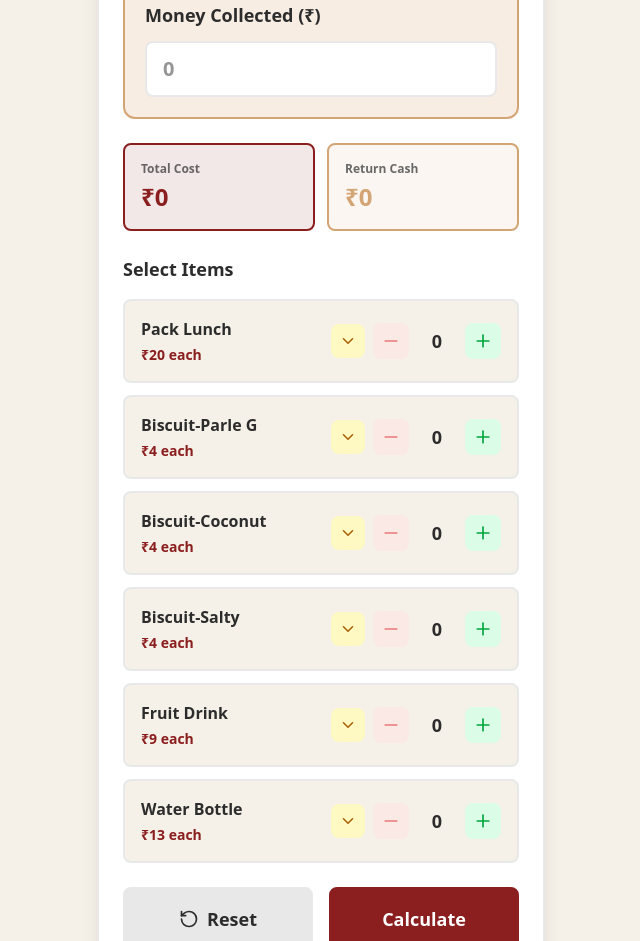
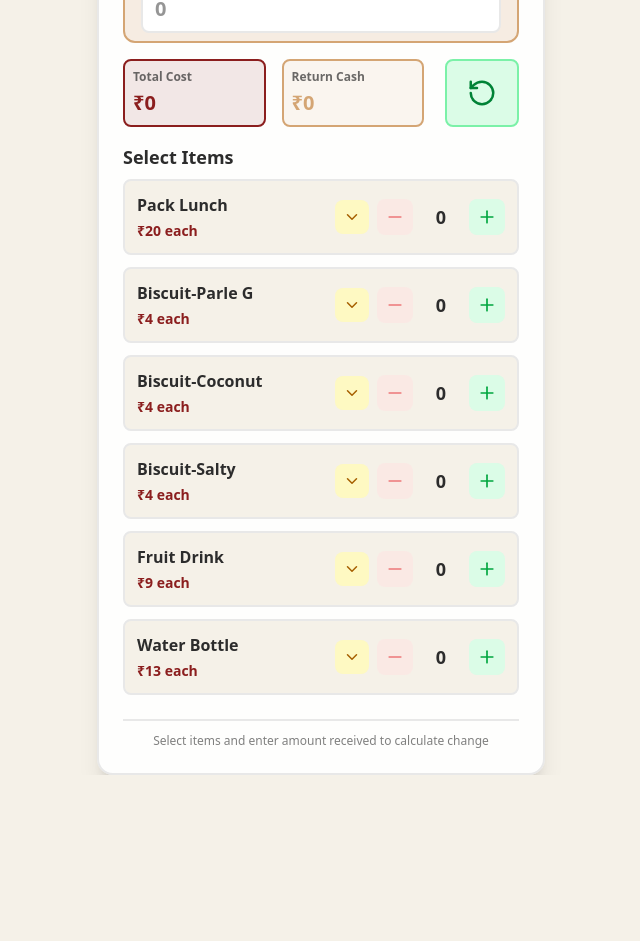
Before and after one commit to Dru-429/kiosk-calculator, a Next.js app: page / in a window 1280 px wide. Shown: the part 155-1096 px from the top of the page, without its empty margins (319-959 px from the left). After the commit the page ends 930 px from the top, so only its background shows below. Built offline with nearby package versions, Linux system fonts and the light colour scheme.

Commit message:
fixed sizing

```diff
--- a/components/kiosk-calculator.tsx
+++ b/components/kiosk-calculator.tsx
@@ -47,11 +47,11 @@ export default function KioskCalculator() {
   };
 
   return (
-    <div className="flex items-center justify-center min-h-screen p-4 bg-background">
-      <div className="w-full max-w-md bg-white rounded-2xl shadow-xl p-6 border-2 border-border">
+    <div className="flex items-center justify-center min-h-screen bg-background">
+      <div className="w-full max-w-md bg-white/90 rounded-2xl shadow-xl p-6 border-2 border-border">
         {/* Header */}
-        <div className="mb-8">
-          <h1 className="text-3xl font-bold text-primary text-center mb-1">
+        <div className="mb-4">
+          <h1 className="text-xl font-bold text-primary text-center">
             PARKING KIOSK
           </h1>
           <p className="text-center text-sm text-foreground/70">
@@ -60,7 +60,7 @@ export default function KioskCalculator() {
         </div>
 
         {/* Money Input Section */}
-        <div className="mb-6 bg-secondary/20 p-5 rounded-xl border-2 border-secondary">
+        <div className="mb-4 bg-secondary/20 p-2 px-4 rounded-xl border-2 border-secondary">
           <label className="block text-lg font-bold text-foreground mb-3">
             Money Collected (₹)
           </label>
@@ -68,31 +68,39 @@ export default function KioskCalculator() {
             type="number"
             value={moneyCollected}
             onChange={(e) => setMoneyCollected(e.target.value)}
-            className="w-full px-4 py-3 text-xl font-bold border-2 border-border rounded-lg focus:outline-none focus:border-primary focus:ring-2 focus:ring-primary/50 bg-white text-foreground"
+            className="w-full px-3 py-2 text-xl font-bold border-2 border-border rounded-lg focus:outline-none focus:border-primary focus:ring-2 focus:ring-primary/50 bg-white text-foreground"
             placeholder="0"
           />
         </div>
 
         {/* Money Info Display */}
-        <div className="grid grid-cols-2 gap-3 mb-6">
-          <div className="bg-primary/10 p-4 rounded-lg border-2 border-primary">
-            <p className="text-xs font-semibold text-foreground/70 mb-1">Total Cost</p>
-            <p className="text-2xl font-bold text-primary">₹{totalCost}</p>
+        <div className="flex justify-between mb-4 w-full">
+          <div className='flex justify-start gap-4 w-[80%]'>
+            <div className="bg-primary/10 p-2 rounded-lg border-2 border-primary w-[45%]">
+              <p className="text-xs font-semibold text-foreground/70 mb-1 ">Total Cost</p>
+              <p className="text-xl font-bold text-primary">₹{totalCost}</p>
+            </div>
+            <div className="bg-secondary/10 p-2 rounded-lg border-2 border-secondary w-[45%]">
+              <p className="text-xs font-semibold text-foreground/70 mb-1">Return Cash</p>
+              <p className="text-xl font-bold text-secondary">₹{returnCash}</p>
+            </div>
           </div>
-          <div className="bg-secondary/10 p-4 rounded-lg border-2 border-secondary">
-            <p className="text-xs font-semibold text-foreground/70 mb-1">Return Cash</p>
-            <p className="text-2xl font-bold text-secondary">₹{returnCash}</p>
-          </div>
+          <button
+            onClick={handleReset}
+            className="flex items-center justify-center px-5 py-1 bg-green-100 text-green-700 font-bold text-lg rounded-lg hover:bg-border/80 transition-colors border-2 border-green-300 "
+          >
+            <RotateCcw size={30} />
+          </button>
         </div>
 
         {/* Products Grid */}
         <div className="mb-6">
-          <h2 className="text-lg font-bold text-foreground mb-4">Select Items</h2>
+          <h2 className="text-lg font-bold text-foreground mb-2">Select Items</h2>
           <div className="space-y-3">
             {products.map((product) => (
               <div
                 key={product.id}
-                className="flex items-center justify-between bg-background p-4 rounded-lg border-2 border-border hover:border-primary/50 transition-colors"
+                className="flex items-center justify-between bg-background p-3 rounded-lg border-2 border-border hover:border-primary/50 transition-colors"
               >
                 <div className="flex-1">
                   <p className="font-semibold text-foreground text-base mb-1">
@@ -156,24 +164,8 @@ export default function KioskCalculator() {
           </div>
         </div>
 
-        {/* Action Buttons */}
-        <div className="grid grid-cols-2 gap-4">
-          <button
-            onClick={handleReset}
-            className="flex items-center justify-center gap-2 px-4 py-4 bg-border text-foreground font-bold text-lg rounded-lg hover:bg-border/80 transition-colors border-2 border-border"
-          >
-            <RotateCcw size={20} />
-            Reset
-          </button>
-          <button
-            className="px-4 py-4 bg-primary text-white font-bold text-lg rounded-lg hover:bg-primary/90 transition-colors border-2 border-primary"
-          >
-            Calculate
-          </button>
-        </div>
-
         {/* Footer Info */}
-        <div className="mt-6 pt-6 border-t-2 border-border text-center">
+        <div className="mt-6 pt-3 border-t-2 border-border text-center">
           <p className="text-xs text-foreground/60">
             Select items and enter amount received to calculate change
           </p>
```
